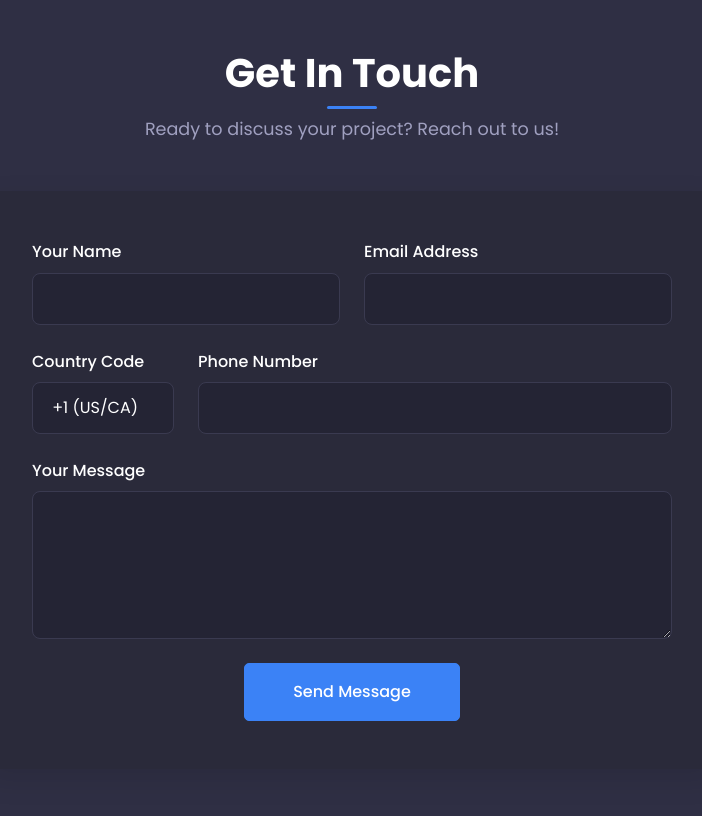
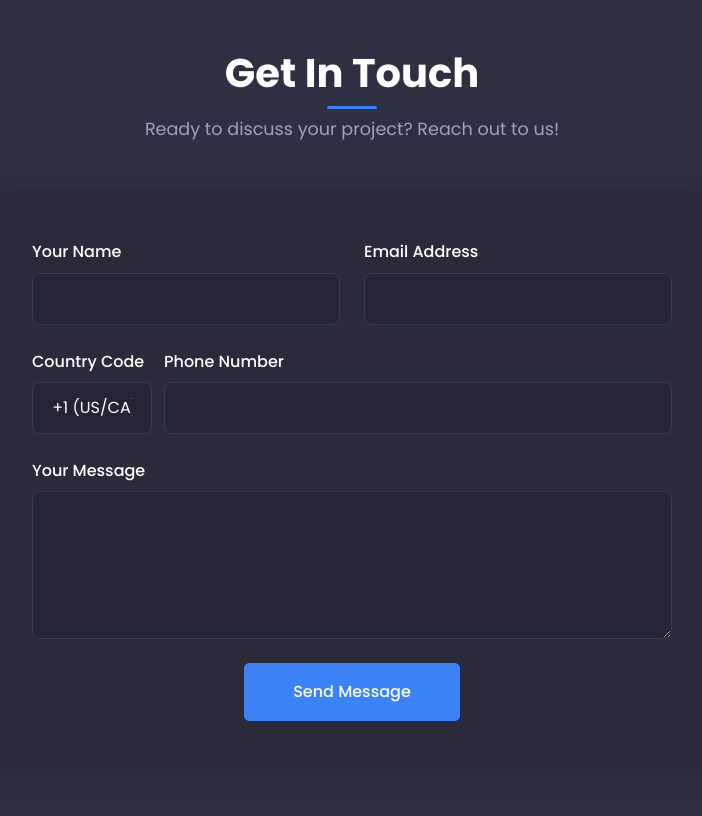
Before and after one commit to CodeBayAgency/website, a Flask app: page / in a window 1280 px wide. Shown: the part 3603-4419 px from the top of the page, without its empty margins (288-990 px from the left). Run offline with Flask 3, Linux system fonts and the light colour scheme; some libraries are stand-ins or nearby versions.

Commit message:
Ensure country code and phone number fields line up correctly on all devices
Implements flexbox on phone input fields and adds a media query in styles.css to adjust alignment in home.html, index.html and mobile_app_development.html.

Replit-Commit-Author: Agent
Replit-Commit-Session-Id: 4f351162-d21b-434f-b6c6-d7d94d92b59d
Replit-Commit-Screenshot-Url: https://storage.googleapis.com/screenshot-production-us-central1/64807e68-b710-4566-bf49-b7336bdff3b3/4347ab62-1059-4b75-983c-8480078d2df1.jpg

```diff
--- a/static/css/styles.css
+++ b/static/css/styles.css
@@ -532,6 +532,34 @@ a:hover {
     opacity: 0.7;
 }
 
+/* Phone fields alignment */
+.phone-fields-container {
+    display: flex;
+    flex-wrap: nowrap;
+    margin-bottom: 1.5rem;
+}
+
+.country-code-container {
+    flex: 0 0 120px;
+    margin-right: 12px;
+}
+
+.phone-number-container {
+    flex: 1;
+}
+
+@media (max-width: 767.98px) {
+    .phone-fields-container {
+        flex-direction: column;
+    }
+
+    .country-code-container {
+        flex: 1 1 auto;
+        margin-right: 0;
+        margin-bottom: 1rem;
+    }
+}
+
 /* Footer */
 footer {
     background-color: #1a1a24;
--- a/templates/home.html
+++ b/templates/home.html
@@ -315,9 +315,8 @@
                                     </div>
                                 </div>
                             </div>
-                            <div class="row">
-                                <div class="col-md-3 mb-4">
-                                    <div class="form-group">
+                            <div class="phone-fields-container">
+                                <div class="country-code-container">
                                     <label for="countryCode" class="form-label">Country Code</label>
                                     <select class="form-control" id="countryCode" name="countryCode">
                                         <option value="+1">+1 (US/CA)</option>
@@ -329,12 +328,9 @@
                                         <option value="+33">+33 (FR)</option>
                                     </select>
                                 </div>
-                                </div>
-                                <div class="col-md-9 mb-4">
-                                    <div class="form-group">
+                                <div class="phone-number-container">
                                     <label for="phone" class="form-label">Phone Number</label>
                                     <input type="tel" class="form-control" id="phone" name="phone">
-                                    </div>
                                 </div>
                             </div>
                             <div class="form-group mb-4">
```
Also changed, not shown: templates/index.html (+3 -7 lines), templates/mobile_app_development.html (+3 -7 lines). Lines whose indentation alone changed are shown as unchanged.
